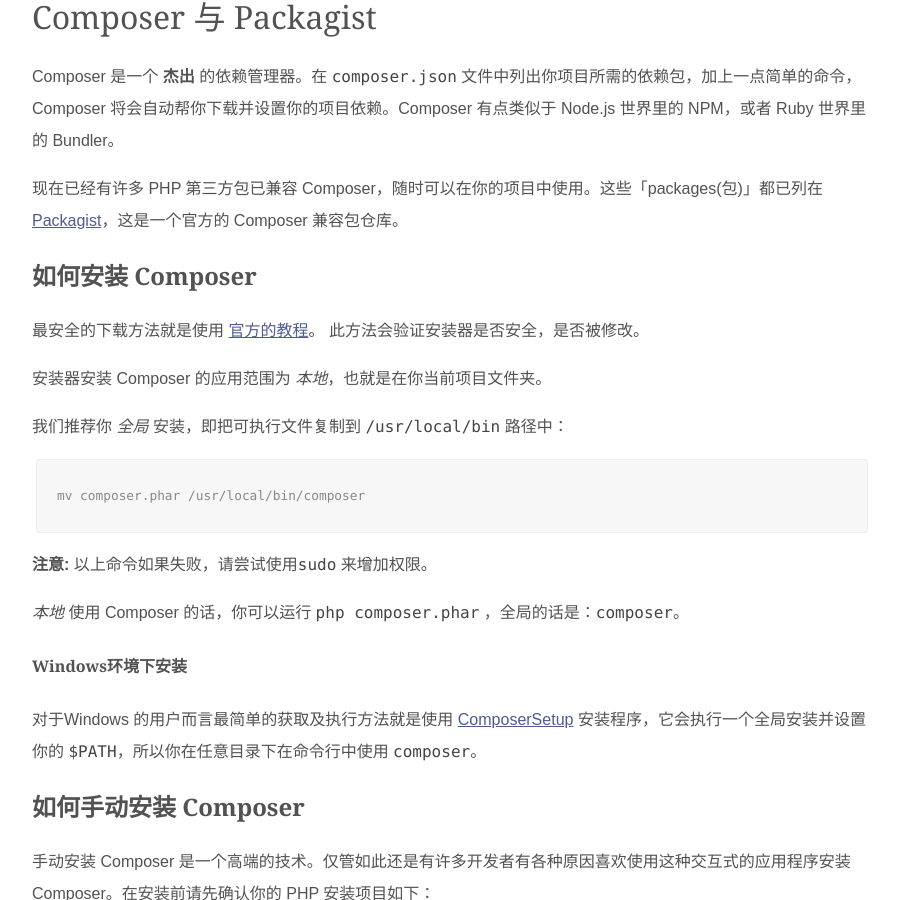
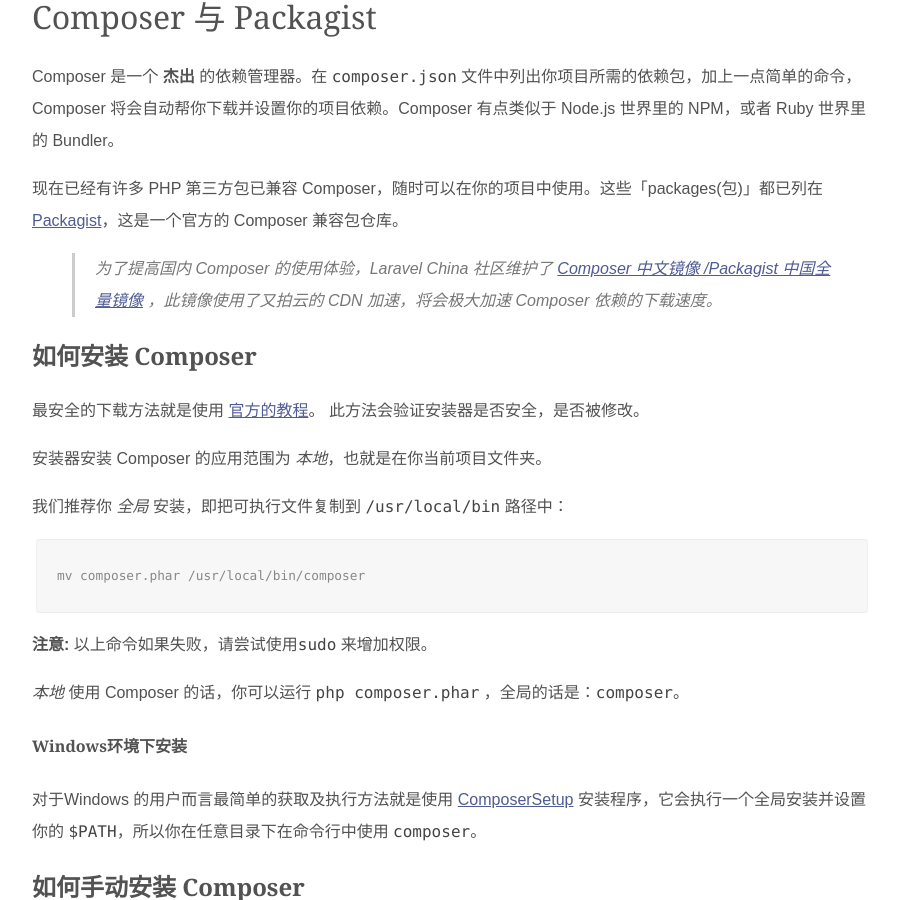
Before and after one commit to codeguy/php-the-right-way, a Jekyll site: the page built from _posts/04-02-01-Composer-and-Packagist.md, in a window 1280 px wide and 900 px high, scrolled down 1415 px. Shown: the whole window, without its empty margins (188-1087 px from the left). Built offline with Jekyll 4.4.1, drawn with Linux system fonts in a browser that asks for light colours; our own code applies the rules of GitHub Pages for plain Markdown files.

Commit message:
add chinese composer mirror link

```diff
--- a/_layouts/default.html
+++ b/_layouts/default.html
@@ -95,7 +95,7 @@
         </footer>
         <script>
         var _gaq = _gaq || [];
-        _gaq.push(['_setAccount', 'UA-362072-7']);
+        _gaq.push(['_setAccount', 'UA-70965318-6']);
         _gaq.push(['_trackPageview']);
         (function() {
             var ga = document.createElement('script'); ga.type = 'text/javascript'; ga.async = true;
--- a/_layouts/page.html
+++ b/_layouts/page.html
@@ -60,7 +60,7 @@
         </footer>
         <script>
         var _gaq = _gaq || [];
-        _gaq.push(['_setAccount', 'UA-362072-7']);
+        _gaq.push(['_setAccount', 'UA-70965318-6']);
         _gaq.push(['_trackPageview']);
         (function() {
             var ga = document.createElement('script'); ga.type = 'text/javascript'; ga.async = true;
--- a/_posts/04-02-01-Composer-and-Packagist.md
+++ b/_posts/04-02-01-Composer-and-Packagist.md
@@ -9,6 +9,8 @@ anchor:  composer_and_packagist
 Composer 是一个 **杰出** 的依赖管理器。在 `composer.json` 文件中列出你项目所需的依赖包，加上一点简单的命令，Composer 将会自动帮你下载并设置你的项目依赖。Composer 有点类似于 Node.js 世界里的 NPM，或者 Ruby 世界里的 Bundler。
 
 现在已经有许多 PHP 第三方包已兼容 Composer，随时可以在你的项目中使用。这些「packages(包)」都已列在 [Packagist]，这是一个官方的 Composer 兼容包仓库。
+
+> 为了提高国内 Composer 的使用体验，Laravel China 社区维护了 [Composer 中文镜像 /Packagist 中国全量镜像](https://laravel-china.org/composer) ，此镜像使用了又拍云的 CDN 加速，将会极大加速 Composer 依赖的下载速度。
 
 ### 如何安装 Composer
 
```
